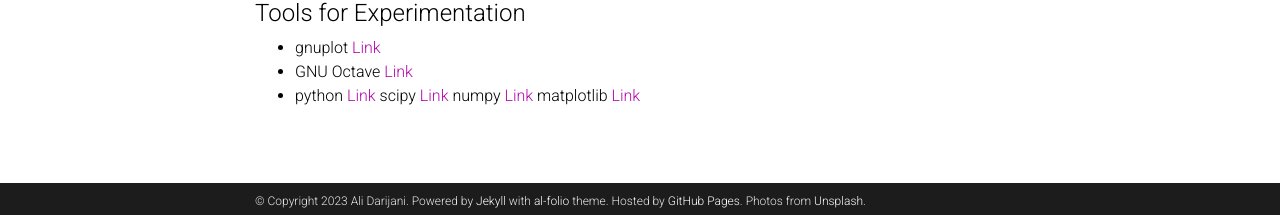
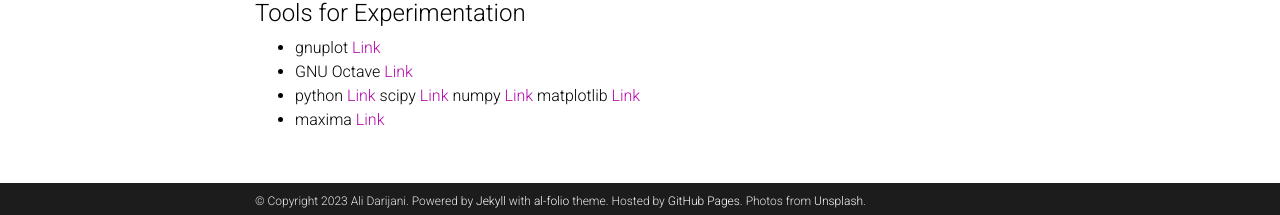
Before and after one commit to adarijani/adarijani.github.io_archived, a Jekyll site: the page built from _projects/01.calculus.md, in a window 1280 px wide and 1027 px high. Shown: the part 809-1024 px from the top of the window. Built offline with Jekyll 4.4.1, drawn with Linux system fonts in a browser that asks for light colours; comment, search, counter and statistics services are not loaded; a style sheet for code colours, icons or effects is not loaded.

Commit message:
Update 01.calculus.md

```diff
--- a/_projects/01.calculus.md
+++ b/_projects/01.calculus.md
@@ -40,3 +40,4 @@ category: teaching
 - gnuplot [Link](http://www.gnuplot.info/)
 - GNU Octave  [Link](https://octave.org/)
 - python [Link](https://www.python.org/) scipy [Link](https://scipy.org/) numpy [Link](https://numpy.org/) matplotlib [Link](https://matplotlib.org/)
+- maxima [Link](https://maxima.sourceforge.io/)
```
